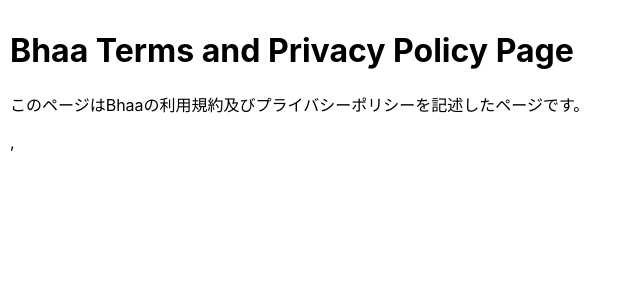
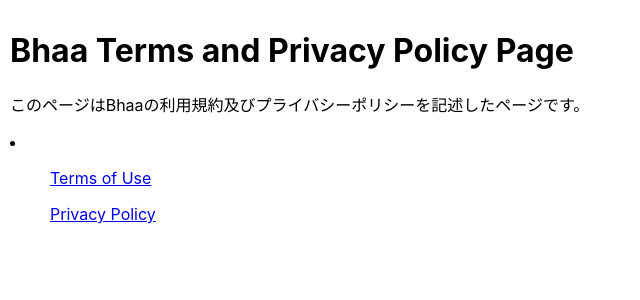
Before and after one commit to shotastage/bhaa.document.terms, a React (Create React App) app: page / in a window 1280 px wide. Shown: the top 300 px of the page, without its empty margins (0-640 px from the left). Built offline with nearby package versions, Linux system fonts and the light colour scheme.

Commit message:
Fix unexpected "," issue

```diff
--- a/src/App.tsx
+++ b/src/App.tsx
@@ -6,7 +6,12 @@
 
   return (
     <>
-      <ReactMarkdown>{HomeDocument}</ReactMarkdown>
+      <h1>Bhaa Terms and Privacy Policy Page</h1>
+      <p>このページはBhaaの利用規約及びプライバシーポリシーを記述したページです。  </p>
+      <li>
+        <ul><a href="/terms">Terms of Use</a></ul>
+        <ul><a href="/priv">Privacy Policy</a></ul>
+      </li>
     </>
   );
 }
--- a/src/docs/Home.ts
+++ b/src/docs/Home.ts
@@ -2,4 +2,5 @@
 
 # Bhaa Terms and Privacy Policy Page
 
-このページはBhaaの利用規約及びプライバシーポリシーを記述したページです。`;
+このページはBhaaの利用規約及びプライバシーポリシーを記述したページです。
+`;
--- a/src/index.tsx
+++ b/src/index.tsx
@@ -8,7 +8,7 @@
   <React.StrictMode>
     <Suspense fallback={<></>}>
       <RouterComponent />
-    </Suspense>,
+    </Suspense>
   </React.StrictMode>,
   document.getElementById('root')
 );
```
